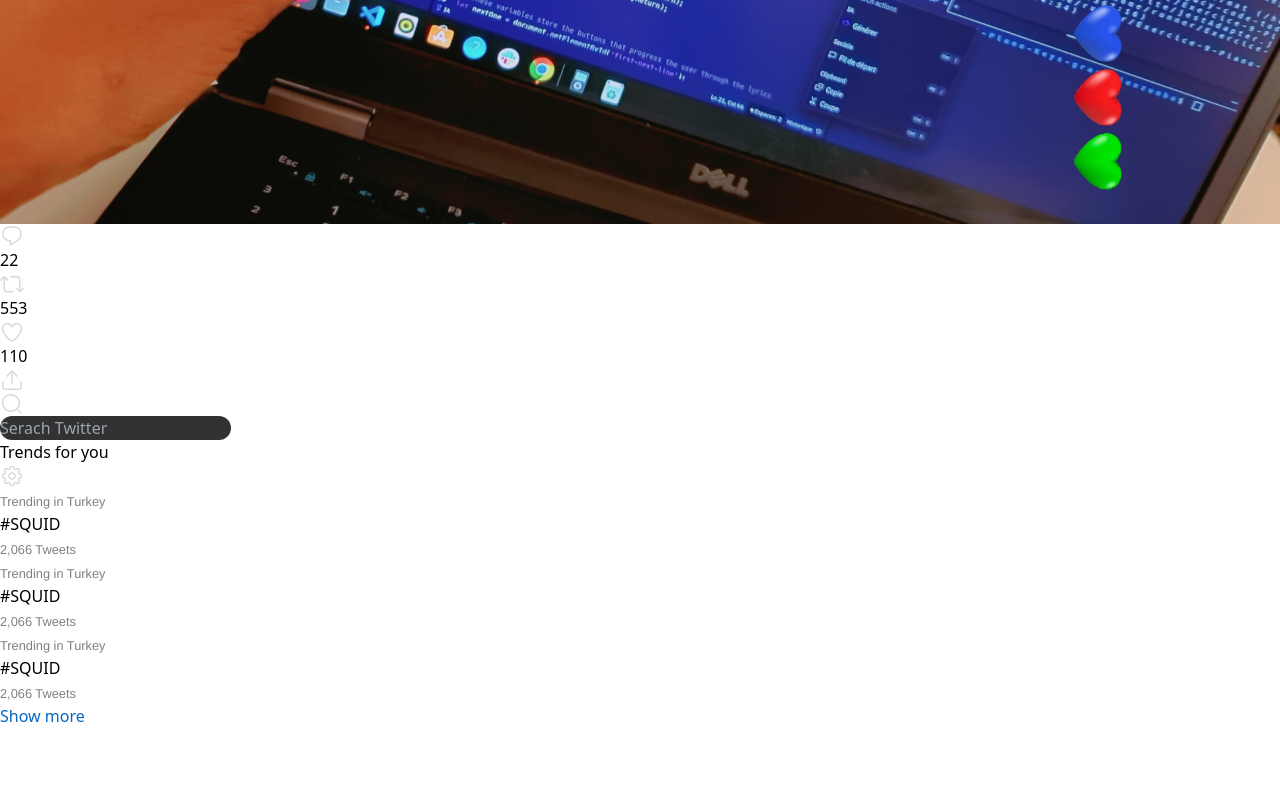
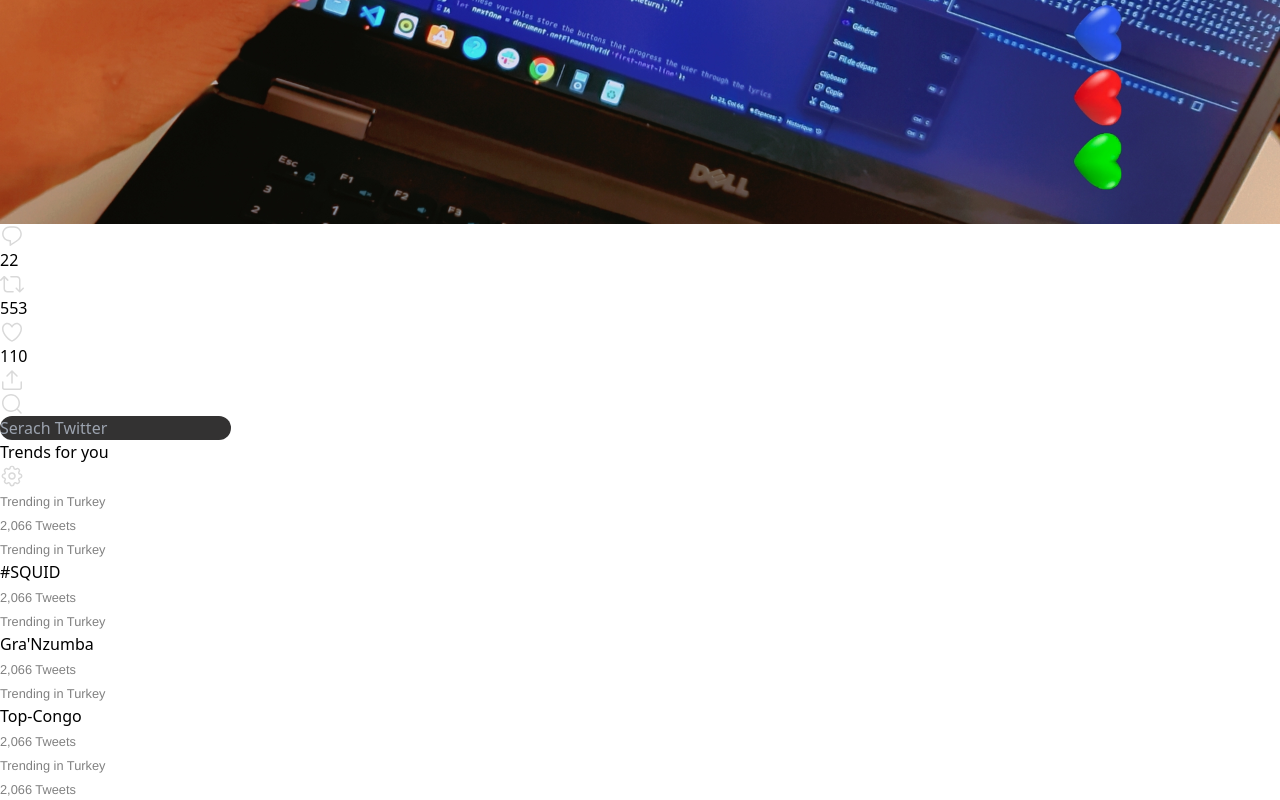
Before and after one commit to Gracielvie-Nzumba/Projet-Twetter, a React (Vite) app: page / in a window 1280 px wide. Shown: the part 3272-4072 px from the top of the page. Before the commit the page ends 4000 px from the top, so only its background shows below. Built offline with nearby package versions, Linux system fonts and the light colour scheme.

Commit message:
mise a jour

```diff
--- a/src/App.css
+++ b/src/App.css
@@ -19,3 +19,6 @@ small{
     color: rgb(7, 103, 193);
     font-size: bold;
 }
+h3{
+    font-size: bold;
+}
--- a/src/App.jsx
+++ b/src/App.jsx
@@ -150,15 +150,15 @@ function App() {
           <Button className={'button'} type="text" name="Tweet" />
         </div>
       </div>
-      <div className="w-2/5  ">
+      <div className="w-2/5 border">
         <Header
           title="Home"
           src="src/assets/Timeline-Prop.svg"
-          styleName="flex justify-between flex-row"
+          styleName="flex justify-between flex-row border-b"
         />
-        <Input_Tweet styleName="flex">
+        <Input_Tweet styleName="flex border-b ">
           <div>
-            <div className="flex">
+            <div className="flex ">
               <img
                 src="src/assets/Profile-Photo.svg"
                 styleName="w-10 h-10"
@@ -200,7 +200,15 @@ function App() {
           <Icon src="src/assets/Settings.svg" className="" />
         </div>
         <div>
-          <Trend_Tweet small="" />
+        <Trend_Tweet text=""/>
+        <Trend_Tweet text="#SQUID"/>
+        <Trend_Tweet text="Gra'Nzumba"/>
+        <Trend_Tweet text="Top-Congo"/>
+        <Trend_Tweet src="Tweet/Body/Snapchat-411377971.jpg"/>
+
+          {/* //
+          // className="@nytimes" */}
+
         </div>
       </div>
     </div>
--- a/src/Trend_Tweet.jsx
+++ b/src/Trend_Tweet.jsx
@@ -1,34 +1,18 @@
 export default function Trend_Tweet(props) {
   return (
-    <>
-      <div className={props.text}>
-        <div className="">
-          <div className="">
-            <small className="small">Trending in Turkey</small>
-            <p className={props.titre} styleName="SQUID">
-              #SQUID
-            </p>
-            <small className="small">2,066 Tweets</small>
+    <div>
+      <div>
+        <div>
+          <div>
+            <small className={props.small}>Trending in Turkey</small>
+            <p>{props.text}</p>
+            <small className={props.small}>2,066 Tweets</small>
+          </div>
+          <div>
+            <img src={props.scr} alt="" />
           </div>
         </div>
-        <div className="">
-          <small className="small font-bold" >Trending in Turkey</small>
-          <p className={props.titre} styleName="SQUID">
-            #SQUID
-          </p>
-          <small className="small font-bold">2,066 Tweets</small>
-        </div>
-        <div className="">
-          <small className="small font-bold">Trending in Turkey</small>
-          <p className={props.titre} styleName="SQUID">
-            #SQUID
-          </p>
-          <small className="small">2,066 Tweets</small>
-        </div>
-        <div>
-            <button className="show_m font-bold">Show more</button>
-        </div>
       </div>
-    </>
+    </div>
   );
 }
```
Also changed, not shown: src/Profile-Photo.svg (added), src/Tweet-Profile-Photo.svg (added).
